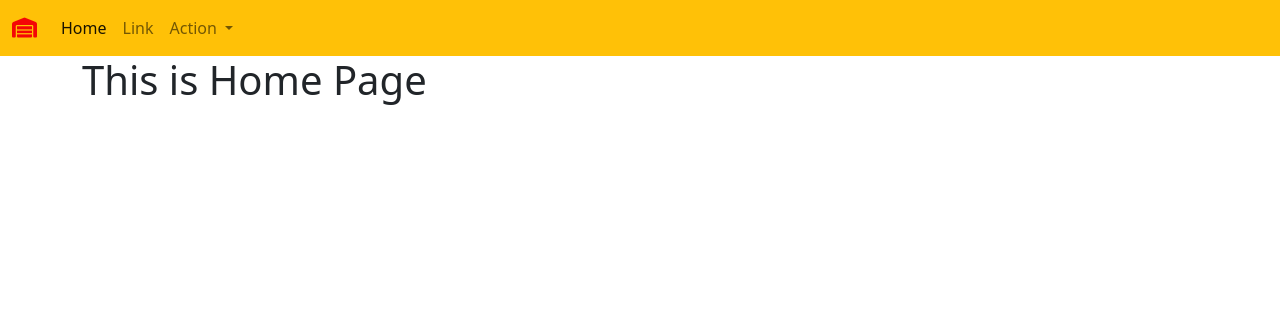
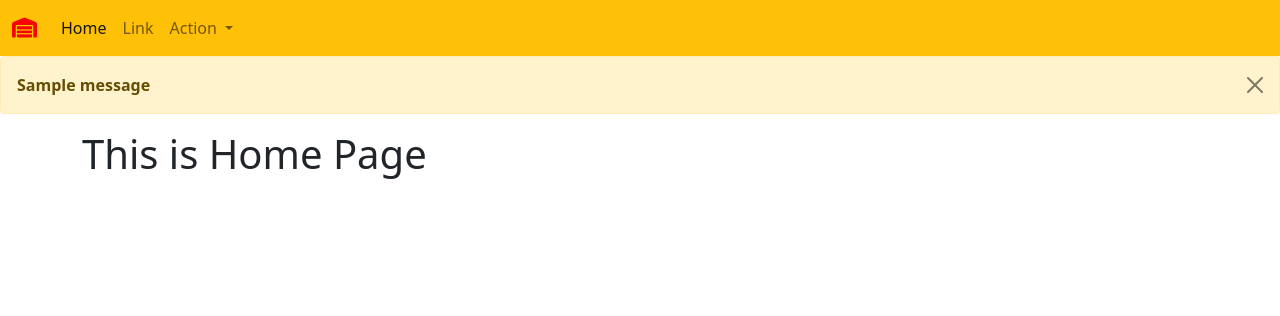
Before and after one commit to DeaaTH65/Inventory-Management-System, a Django app: page / in a window 1280 px wide. Shown: the top 316 px of the page. Run offline with Django 4.2, Linux system fonts and the light colour scheme; one stand-in notice (Sample message) is shown; some libraries are stand-ins or nearby versions.

Commit message:
alert messages

```diff
--- a/IMS/templates/base.html
+++ b/IMS/templates/base.html
@@ -41,6 +41,13 @@
         </div>
     </nav>
 
+    {% for message in messages %}
+      <div class="alert alert-warning alert-dismissible fade show" role="alert">
+        <strong> {{message}} </strong>
+        <button type="button" class="btn-close" data-bs-dismiss="alert" aria-label="Close"></button>
+      </div>
+    {% endfor %}
+
     <!-- Optional JavaScript; choose one of the two! -->
 
     <!-- Option 1: Bootstrap Bundle with Popper -->
```
Also changed, not shown: IMS/db.sqlite3.
